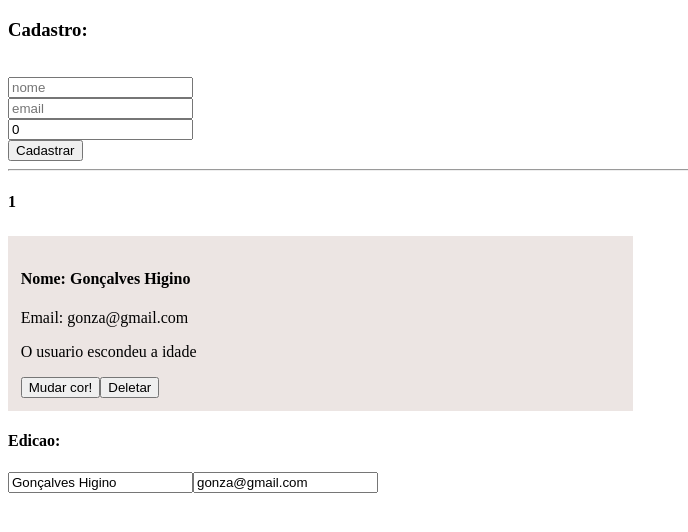
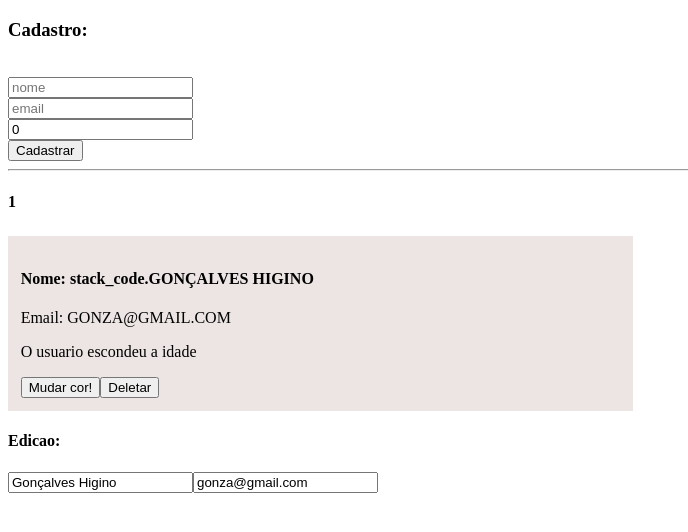
Before and after one commit to goncalveshigino/Primiero_Projeto_Vue, a Vue app: page / in a window 1280 px wide. Shown: the top 532 px of the page, without its empty margins (0-688 px from the left). Built offline with nearby package versions, Linux system fonts and the light colour scheme.

Commit message:
filtros aplicados

```diff
--- a/src/components/Cliente.vue
+++ b/src/components/Cliente.vue
@@ -1,8 +1,8 @@
 <template>
    <div :class="{'cliente': !isPremium, 'cliente-premium': isPremium}">
 
-       <h4> Nome: {{cliente.nome}}</h4>
-       <p>Email: {{cliente.email}}</p>
+       <h4> Nome: {{cliente.nome |  processarNome}}</h4>
+       <p>Email: {{cliente.email | processarEmail}}</p>
        <p v-if="showAge === true"> Idade: {{cliente.idade}}</p>
        <p v-else> O usuario escondeu a idade </p>
        <button @click="mudarCor($event)">Mudar cor!</button>
@@ -33,6 +33,14 @@ export default {
           console.log("Emitindo do Filho");
           this.$emit("meDelete", {idCliente: this.cliente.id,curso: "Formacao node.js", emPromocao: true, component: this});
        }
+   },
+   filters: {
+       processarEmail: function(value){
+          return value.toUpperCase();
+       },
+       processarNome: function(value){
+          return "stack_code." +  value.toUpperCase();
+       }
    }
 }
 </script>
```
